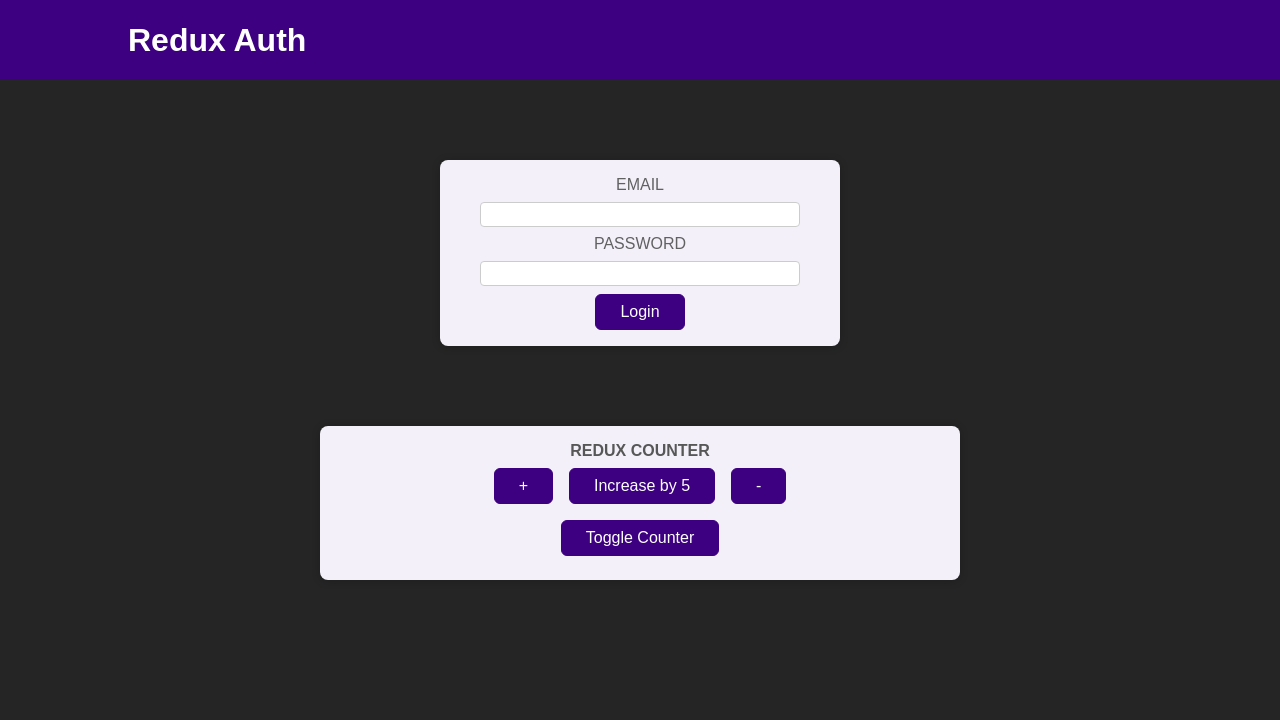
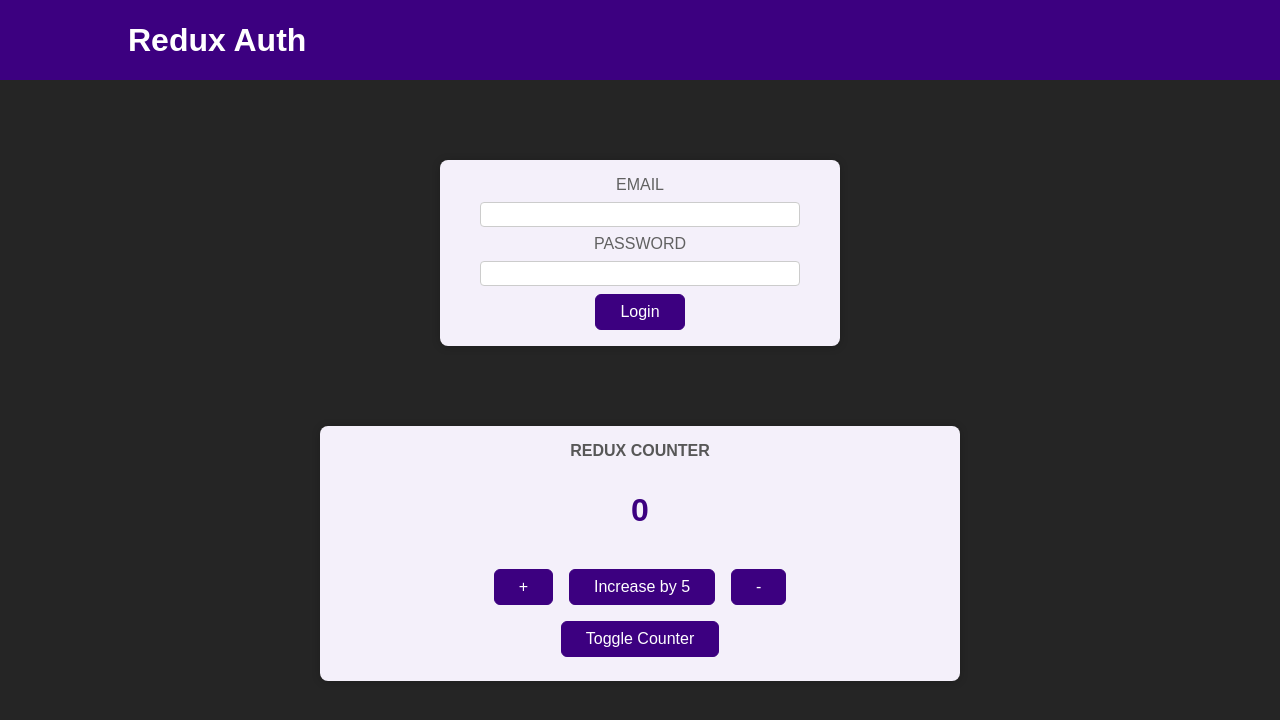
Before and after one commit to locateganesh/React-project, a React (Create React App) app: page / in a window 1280 px wide. Shown: the top 720 px of the page. Built offline with nearby package versions, Linux system fonts and the light colour scheme.

Commit message:
couter issue fix

```diff
--- a/src/components/Counter.js
+++ b/src/components/Counter.js
@@ -3,9 +3,9 @@
 import { counterActions } from '../store/counter';
 
 const Counter = () => {
+  const counter = useSelector(state => state.counter.counter);
+  const showCounter = useSelector(state => state.counter.showCounter);
   const dispatch = useDispatch();
-  const counter = useSelector(state => state.counter.counter);
-  const showCounter = useSelector(state => state.showCounter);
 
   const incrementHandler = () => {
     // dispatch({type: 'increment'})
```
